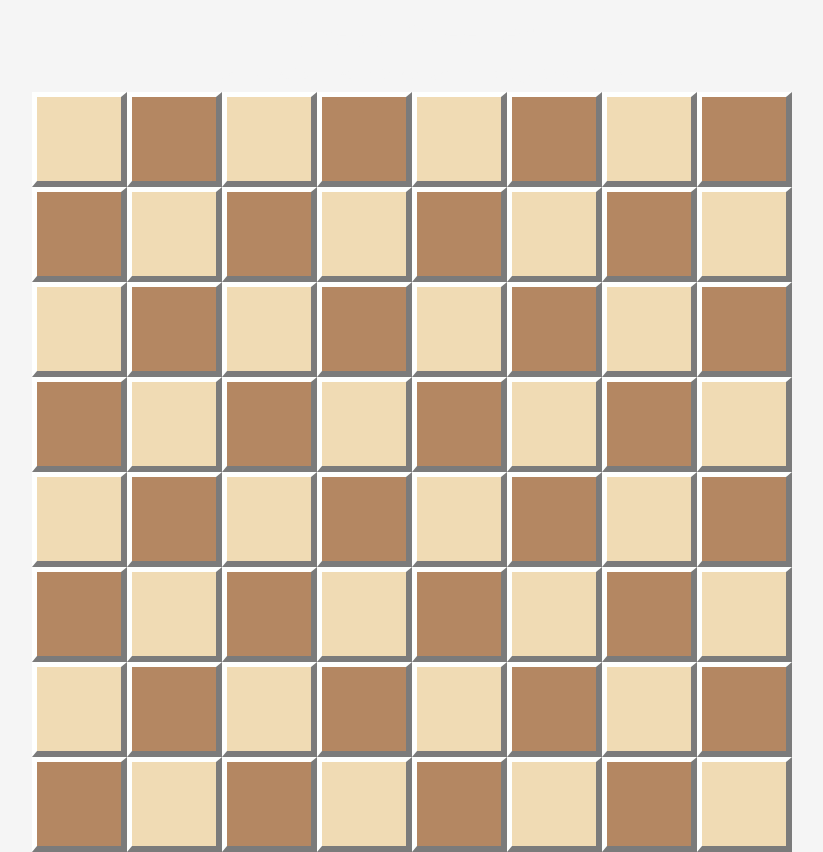
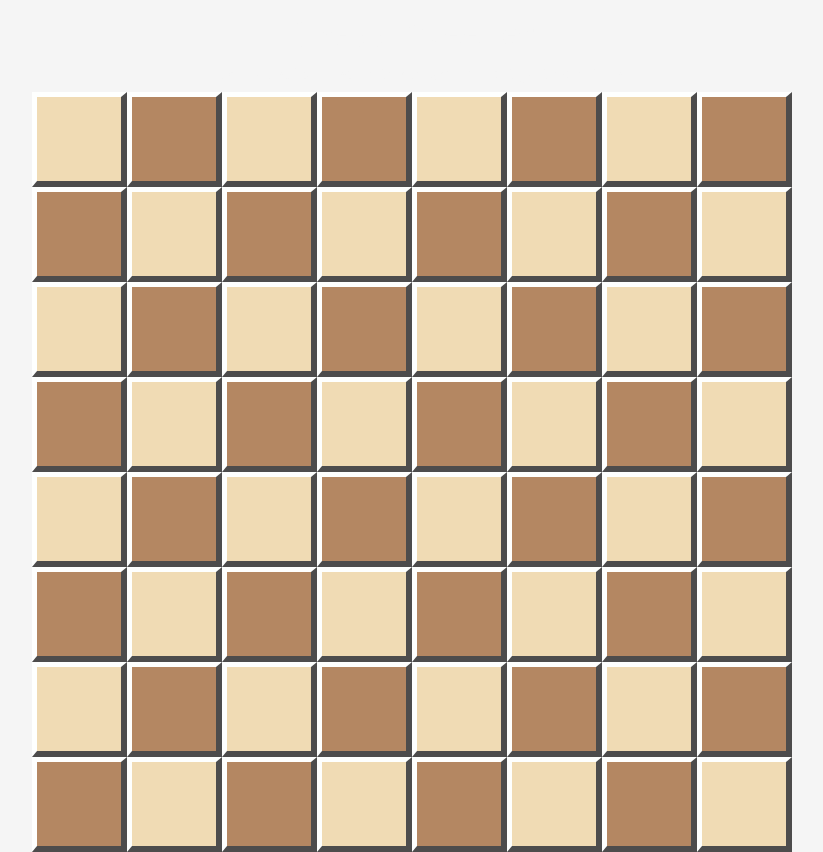
Before and after one commit to JorSanders/chess-sweeper, a Next.js app: page /chess in a window 1280 px wide. Shown: the whole page, without its empty margins (228-1051 px from the left). Built offline with nearby package versions, Linux system fonts and the light colour scheme.

Commit message:
feat: make the button bottom border darker

```diff
--- a/app/chess/board/board.tsx
+++ b/app/chess/board/board.tsx
@@ -85,7 +85,7 @@ export const Board = () => {
       action: "start",
       tilesPerColumn: 8,
       tilesPerRow: 8,
-      pieceCount: 64,
+      pieceCount: 4,
     });
   }, []);
 
@@ -147,7 +147,7 @@ export const Board = () => {
                 action: "start",
                 tilesPerColumn: 8,
                 tilesPerRow: 8,
-                pieceCount: 64,
+                pieceCount: 4,
               });
             }}
           >
@@ -174,7 +174,7 @@ export const Board = () => {
                 action: "start",
                 tilesPerColumn: 8,
                 tilesPerRow: 8,
-                pieceCount: 64,
+                pieceCount: 4,
               });
             }}
           >
--- a/app/chess/tile/tile.module.css
+++ b/app/chess/tile/tile.module.css
@@ -7,8 +7,8 @@
   position: relative;
   border-left: 5px solid #fefffe;
   border-top: 5px solid #fefffe;
-  border-right: 6px solid #7b7b7b;
-  border-bottom: 6px solid #7b7b7b;
+  border-right: 6px solid #4d4c4c;
+  border-bottom: 6px solid #4d4c4c;
   cursor: pointer;
   font-weight: 700;
 }
```
